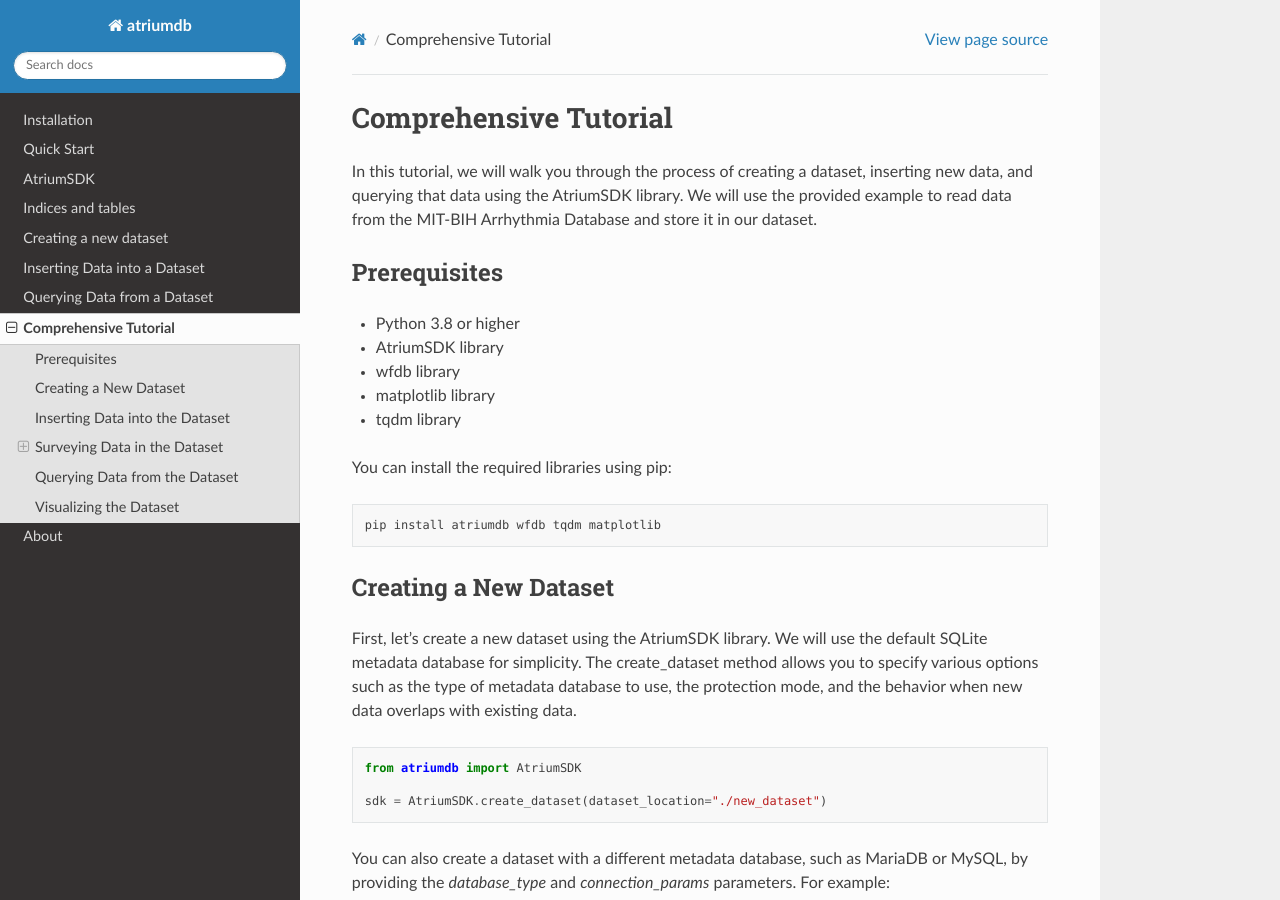
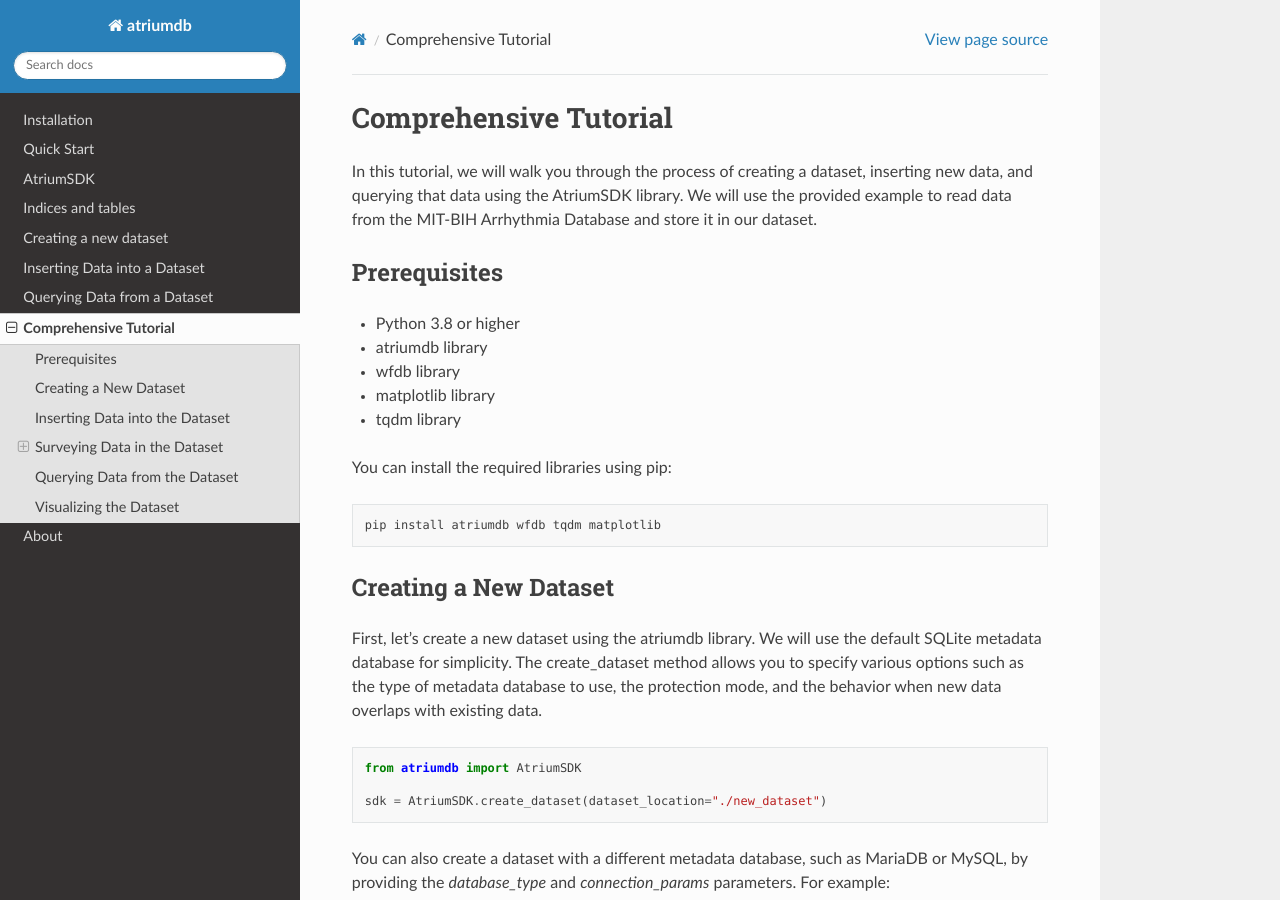
Before and after one commit to LaussenLabs/atriumdb, a Sphinx documentation site: the page built from sdk/docs/source/tutorial.rst, in a window 1280 px wide and 900 px high. Built offline with Sphinx 7.4.7 and the Read the Docs theme 2.0.0, drawn with Linux system fonts in a browser that asks for light colours.

Commit message:
atriumdb, not AtriumSDK.

```diff
--- a/sdk/docs/source/tutorial.rst
+++ b/sdk/docs/source/tutorial.rst
@@ -7,7 +7,7 @@
 -------------
 
 - Python 3.8 or higher
-- AtriumSDK library
+- atriumdb library
 - wfdb library
 - matplotlib library
 - tqdm library
@@ -21,7 +21,7 @@
 Creating a New Dataset
 ----------------------
 
-First, let's create a new dataset using the AtriumSDK library. We will use the default SQLite metadata database for simplicity.
+First, let's create a new dataset using the atriumdb library. We will use the default SQLite metadata database for simplicity.
 The :ref:`create_dataset <create_dataset_label>` method allows you to specify various options such as the type of metadata database to use,
 the protection mode, and the behavior when new data overlaps with existing data.
 
```
